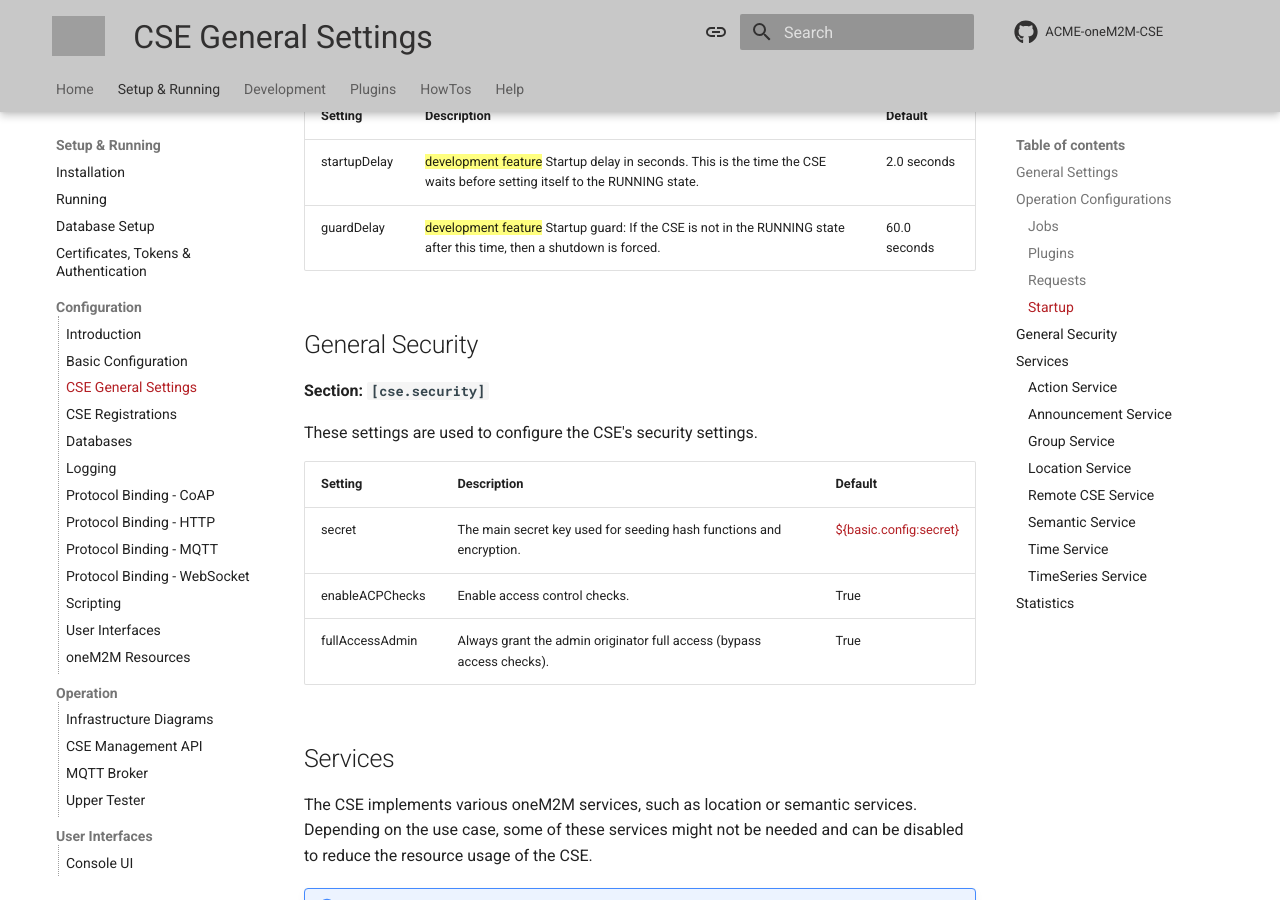
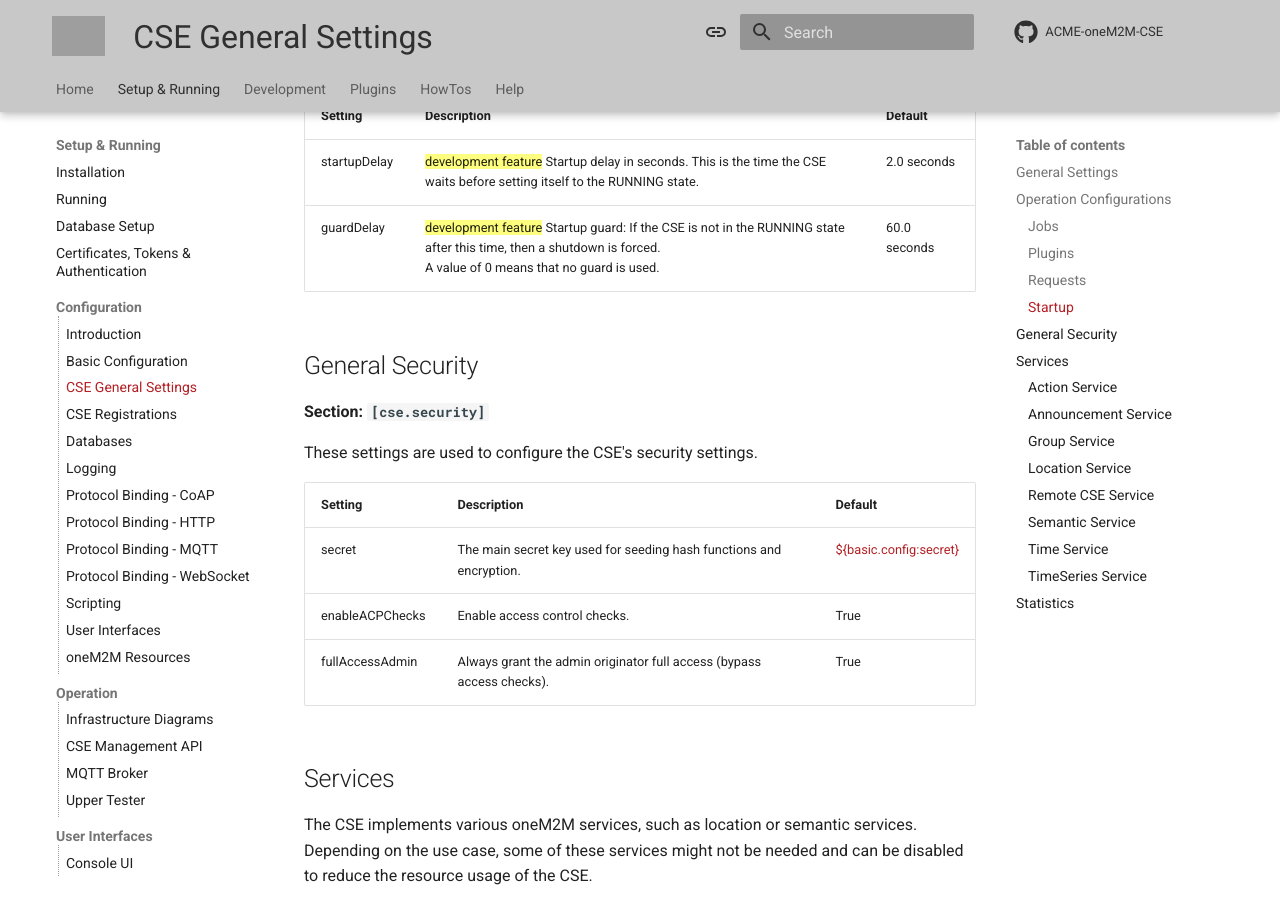
Before and after one commit to ankraft/ACME-oneM2M-CSE-mkdocs, an MkDocs documentation site: the page built from docs/setup/Configuration-cse.md, in a window 1280 px wide and 900 px high, scrolled down 4417 px. Built offline with MkDocs 1.6.1 and Material for MkDocs 9.7.7, drawn with Linux system fonts in a browser that asks for light colours; comment, search, counter and statistics services are not loaded; grey boxes are pictures that could not be loaded.

Commit message:
Improved documentation

```diff
--- a/docs/setup/Configuration-cse.md
+++ b/docs/setup/Configuration-cse.md
@@ -80,10 +80,10 @@ These settings are used to configure the CSE's internal request recording.
 
 These settings are used to configure the CSE's startup behavior.
 
-| Setting | Description                                                                                                     | Default |
-|:--------|:----------------------------------------------------------------------------------------------------------------|:--------|
-| startupDelay | ==development feature== Startup delay in seconds. This is the time the CSE waits before setting itself to the RUNNING state. | 2.0 seconds |
-| guardDelay   | ==development feature== Startup guard: If the CSE is not in the RUNNING state after this time, then a shutdown is forced. | 60.0 seconds |
+| Setting      | Description                                                                                                                                                            | Default      |
+|:-------------|:-----------------------------------------------------------------------------------------------------------------------------------------------------------------------|:-------------|
+| startupDelay | ==development feature== Startup delay in seconds. This is the time the CSE waits before setting itself to the RUNNING state.                                           | 2.0 seconds  |
+| guardDelay   | ==development feature== Startup guard: If the CSE is not in the RUNNING state after this time, then a shutdown is forced.<br>A value of 0 means that no guard is used. | 60.0 seconds |
 
 
 ## General Security
```
